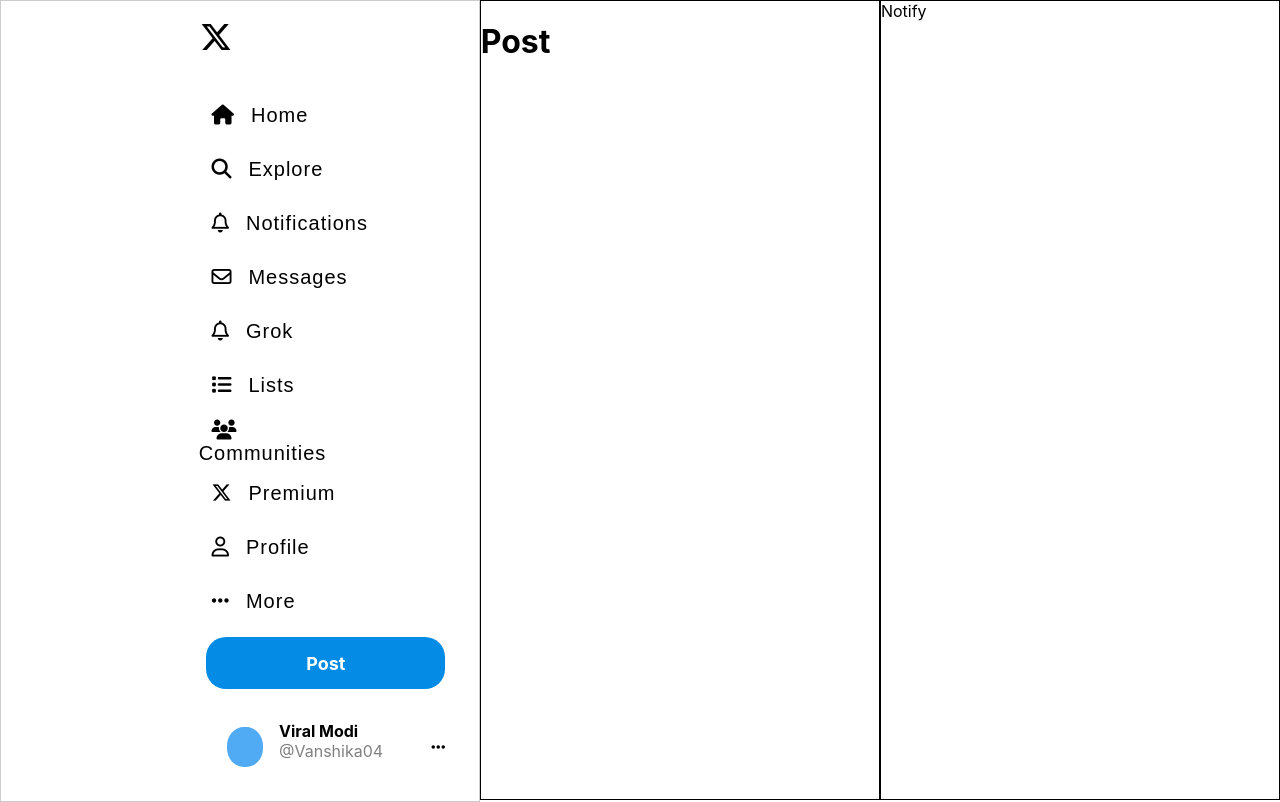
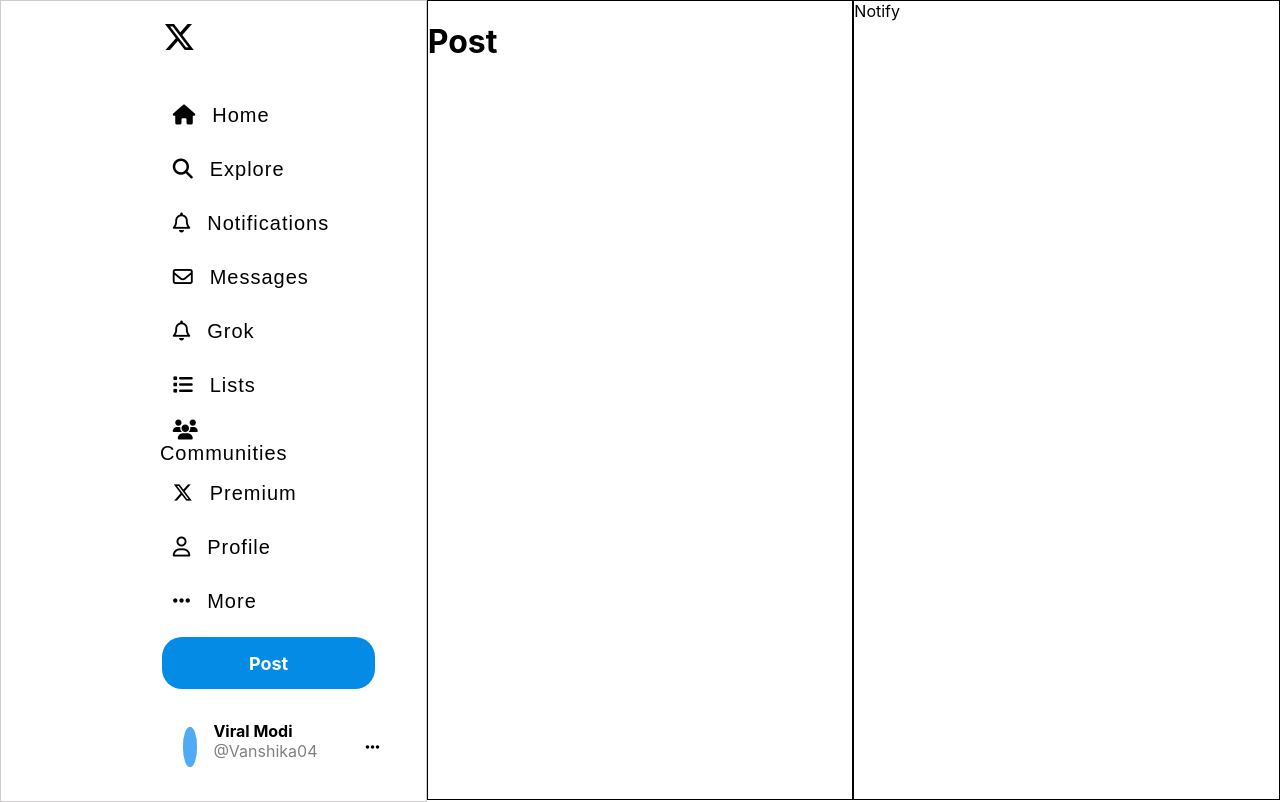
Before and after one commit to Vanshikaa04/twitter-frontend, a React (Create React App) app: page / in a window 1280 px wide. Built offline with nearby package versions, Linux system fonts and the light colour scheme.

Commit message:
sidebar updateddd!!!

```diff
--- a/src/styles/sidebar.css
+++ b/src/styles/sidebar.css
@@ -1,6 +1,6 @@
 .sidemain{
     border: 1px solid rgb(205, 203, 203);
-    flex: 1.2;
+    flex: 1;
     height: 100vh;
     display: flex;
     flex-direction: column;
@@ -14,7 +14,7 @@
     height:7vh;
     font-size:2rem;
     margin-top: 0.5rem;
-    margin-left: 35%;
+    margin-left: 32%;
     /* height:5vh; */
     /* border: 1px solid black; */
 }
@@ -26,8 +26,8 @@
 ul{
     /* border: 1px solid red; */
     /* margin-top: 3%; */
-    width:60%;
-    margin-left: 33%;
+    width:70%;
+    margin-left: 28%;
 
 }
 .items {
@@ -60,7 +60,7 @@
     font-weight: bold;
     text-align: center;
     align-content: center;
-    margin-left: 43%;
+    margin-left: 38%;
     border-radius: 20px;
     font-size: 18px;
 }
@@ -69,7 +69,7 @@
     width:50%;
     height: 6.5vh;
     margin-top: 1.7rem;
-    margin-left: 43%;
+    margin-left: 38%;
     border-radius: 20px;
     /* border: 1px solid rgb(219, 218, 218);   */
     display: flex;
```
